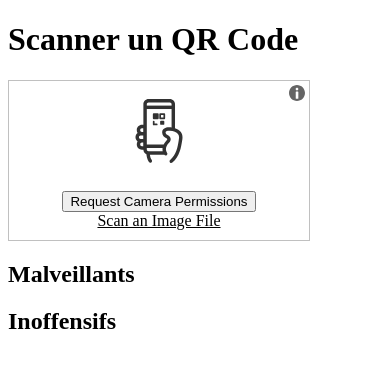
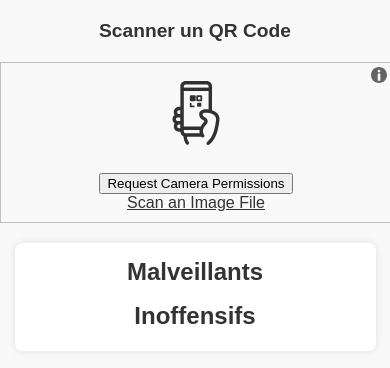
Before and after one commit to EnormousDoggo/EvilQRcode, a Flask app: page / in a window 390 px wide. Shown: the top 368 px of the page. Run offline with Flask 3, Linux system fonts and the light colour scheme.

Commit message:
Enhance index.html with improved styling and responsive design for better user experience

```diff
--- a/QRTool/templates/index.html
+++ b/QRTool/templates/index.html
@@ -1,13 +1,100 @@
 <!DOCTYPE html>
-<html>
+<html lang="fr">
 <head>
     <meta charset="UTF-8">
+    <meta name="viewport" content="width=device-width, initial-scale=1.0">
     <title>Scanner un QR Code</title>
     <script src="{{ url_for('static', filename='js/html5-qrcode.min.js') }}"></script>
+    <style>
+        body {
+            font-family: Arial, sans-serif;
+            margin: 0;
+            padding: 0;
+            background-color: #f9f9f9;
+            color: #333;
+        }
+
+        h1 {
+            text-align: center;
+            margin: 20px 0;
+        }
+
+        #reader {
+            margin: 0 auto;
+            max-width: 100%;
+            width: 300px;
+        }
+
+        #result, #processing {
+            text-align: center;
+            margin: 10px 0;
+            font-size: 1.2em;
+        }
+
+        #output {
+            margin: 20px auto;
+            max-width: 90%;
+            padding: 10px;
+            background: white;
+            border-radius: 8px;
+            box-shadow: 0 0 10px rgba(0, 0, 0, 0.1);
+        }
+
+        h2 {
+            text-align: center;
+            margin: 10px 0;
+        }
+
+        ul {
+            list-style-type: none;
+            padding: 0;
+        }
+
+        ul li {
+            padding: 5px;
+            border-bottom: 1px solid #ddd;
+        }
+
+        ul li:last-child {
+            border-bottom: none;
+        }
+
+        @media (max-width: 768px) {
+            h1 {
+                font-size: 1.5em;
+            }
+
+            #reader {
+                width: 100%;
+            }
+
+            #output {
+                padding: 5px;
+            }
+
+            ul li {
+                font-size: 0.9em;
+            }
+        }
+
+        @media (max-width: 480px) {
+            h1 {
+                font-size: 1.2em;
+            }
+
+            #result, #processing {
+                font-size: 1em;
+            }
+
+            ul li {
+                font-size: 0.8em;
+            }
+        }
+    </style>
 </head>
 <body>
     <h1>Scanner un QR Code</h1>
-    <div id="reader" style="width: 300px;"></div>
+    <div id="reader"></div>
     <div id="result"></div>
     <div id="processing" style="display: none;">Processing...</div>
     <div id="output">
@@ -36,6 +123,9 @@
                   // Update the results dynamically
                   const malveillantsList = document.getElementById("malveillants-list");
                   const inoffensifsList = document.getElementById("inoffensifs-list");
+
+                  malveillantsList.innerHTML = ""; // Clear previous results
+                  inoffensifsList.innerHTML = ""; // Clear previous results
 
                   if (data.malveillants && data.malveillants.length > 0) {
                       data.malveillants.forEach(item => {
```
